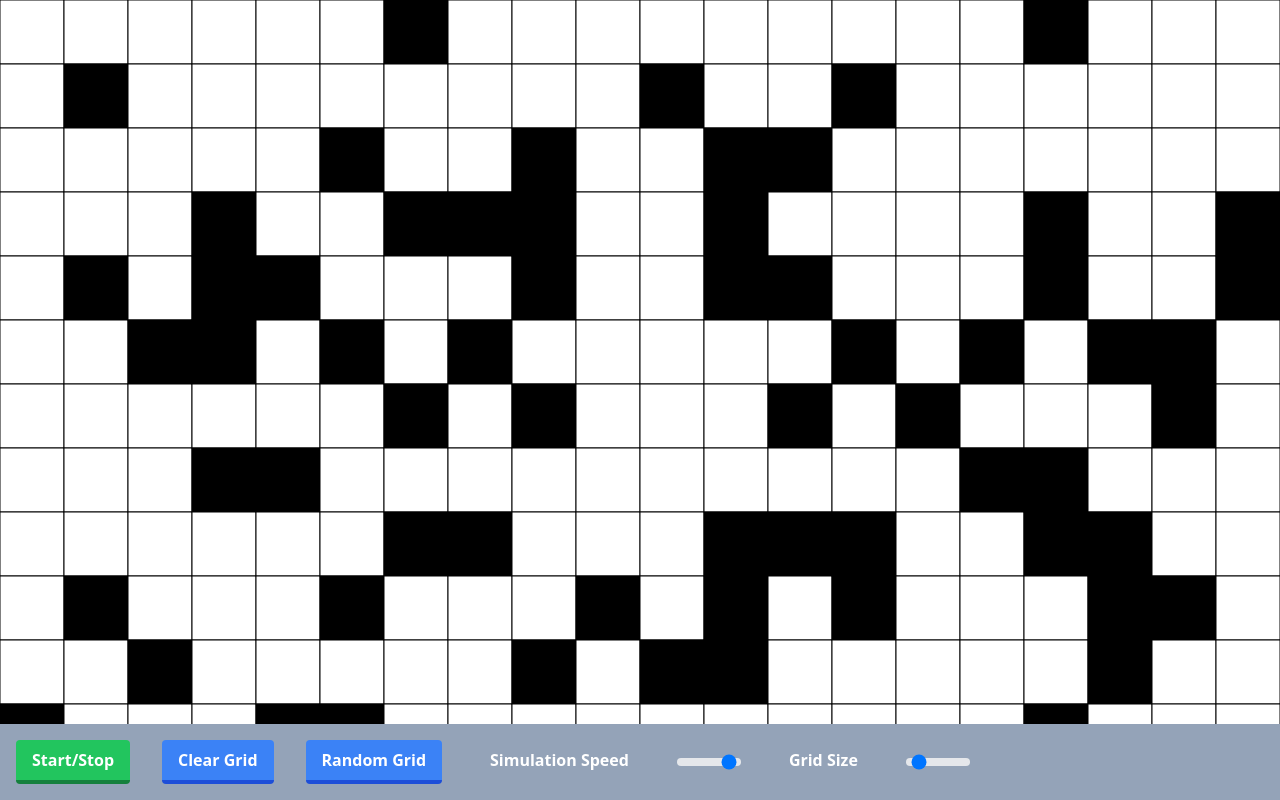
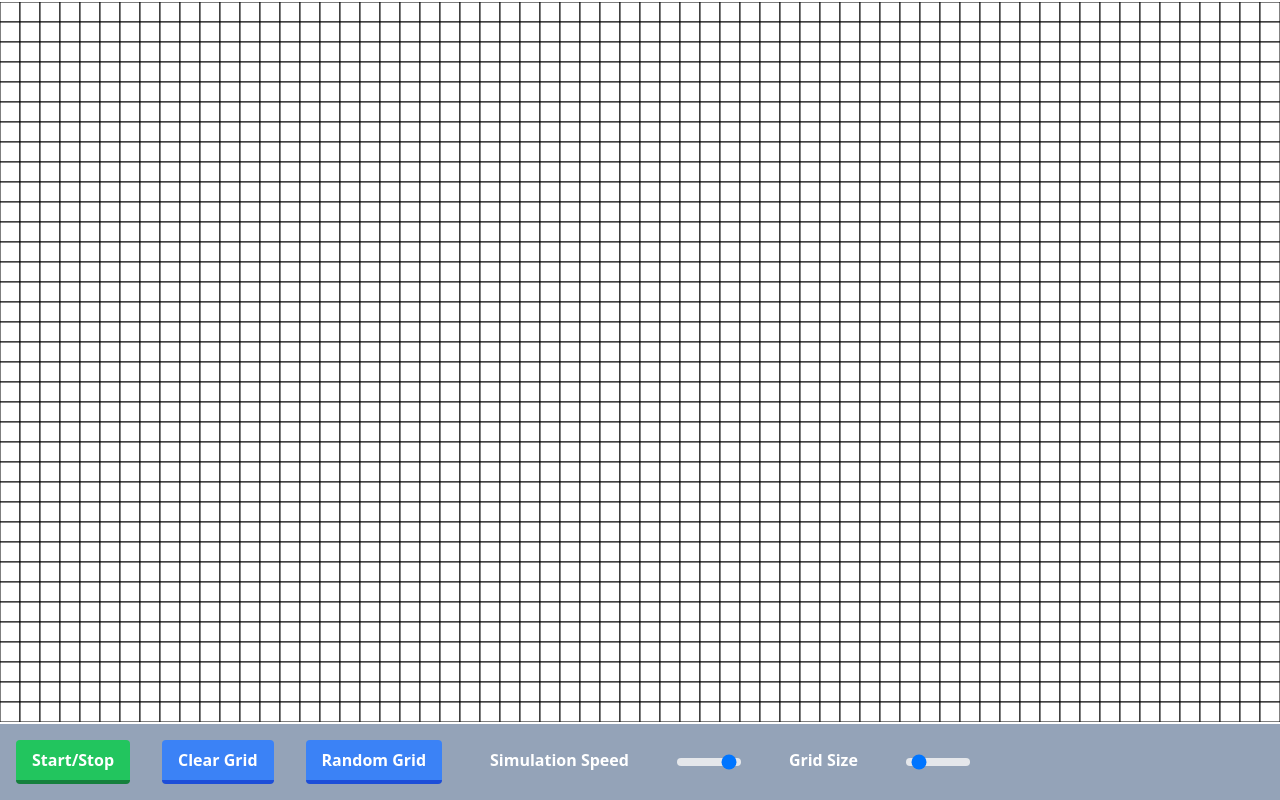
Before and after one commit to aboutBlank-dev/game-of-life-react, a React (Vite) app: page / in a window 1280 px wide. Built offline with nearby package versions, Linux system fonts and the light colour scheme.

Commit message:
grid can now be contained within a div

```diff
--- a/src/Game.tsx
+++ b/src/Game.tsx
@@ -1,97 +1,56 @@
-import { useEffect, useRef, useState } from "react";
+import { useEffect, useState } from "react";
 import Canvas, { GridCell } from "./components/GridCanvas";
 
 type Props = {};
 
-function calculateLiveNeighbors(gridCells: GridCell[][], x: number, y: number) {
-  let liveNeighbors = 0;
-  const dirs = [
-    [-1, -1],
-    [-1, 0],
-    [-1, 1],
-    [0, 1],
-    [1, 1],
-    [1, 0],
-    [1, -1],
-    [0, -1],
-  ];
-  for (let i = 0; i < dirs.length; i++) {
-    const dir = dirs[i];
-    let y1 = y + dir[0];
-    let x1 = x + dir[1];
-
-    if (
-      x1 >= 0 &&
-      y1 >= 0 &&
-      x1 < gridCells.length &&
-      y1 < gridCells.length &&
-      gridCells[y1][x1].alive
-    ) {
-      liveNeighbors++;
-    }
-  }
-
-  return liveNeighbors;
-}
-
-function generateEmptyGrid(gridSize: number) {
-  const newGrid: GridCell[][] = [];
-  for (let i = 0; i < gridSize; i++) {
-    newGrid[i] = [];
-    for (let j = 0; j < gridSize; j++) {
-      newGrid[i][j] = {
-        x: i,
-        y: j,
-        alive: false,
-      };
-    }
-  }
-  return newGrid;
-}
-
-function generateInitialGrid(gridSize: number) {
-  const newGrid: GridCell[][] = generateEmptyGrid(gridSize);
-  for (let y = 0; y < newGrid.length; y++) {
-    for (let x = 0; x < newGrid[y].length; x++) {
-      if (Math.random() < 0.5) {
-        newGrid[y][x].alive = Math.random() < 0.5;
-      }
-    }
-  }
-  return newGrid;
-}
-
-function changeGridSize(
-  originalGrid: GridCell[][],
-  gridSize: number
-): GridCell[][] {
-  const newGrid: GridCell[][] = generateEmptyGrid(gridSize);
-
-  for (let y = 0; y < originalGrid.length; y++) {
-    for (let x = 0; x < originalGrid[y].length; x++) {
-      if (x < gridSize && y < gridSize) {
-        newGrid[y][x] = originalGrid[y][x];
-      }
-    }
-  }
-
-  return newGrid;
-}
-
 function Game({}: Props) {
   const [isRunning, setIsRunning] = useState(false);
   const [simulationDelay, setSimulationDelay] = useState(100);
-  const [gridSize, setGridSize] = useState(20);
+  const [cellSize, setCellSize] = useState(20);
+  const [gridDimensions, setGridDimensions] = useState({
+    width: 0,
+    height: 0,
+  });
   const [gridCells, setGridCells] = useState<GridCell[][]>(
-    generateInitialGrid(gridSize)
+    generateRandomGrid(gridDimensions.width, gridDimensions.height)
   );
+
+  //Run simulation loop
+  useEffect(() => {
+    if (!isRunning) return;
+
+    const interval = setInterval(runSimulation, simulationDelay);
+    return () => {
+      clearInterval(interval);
+    };
+  });
+
+  //Update grid Cells
+  useEffect(() => {
+    setGridCells(
+      changeGridSize(gridCells, gridDimensions.width, gridDimensions.height)
+    );
+  }, [gridDimensions]);
+
+  const onCellClicked = (x: number, y: number) => {
+    const newGrid = [...gridCells]; //copy grid
+    newGrid[y][x].alive = !newGrid[y][x].alive;
+    setGridCells(newGrid);
+  };
+
+  const onGridSizeChanged = (width: number, height: number) => {
+    setGridDimensions({ width, height });
+  };
 
   const runSimulation = () => {
     if (!isRunning) {
       return;
     }
 
-    const newGrid = generateEmptyGrid(gridCells.length);
+    const newGrid = generateEmptyGrid(
+      gridDimensions.width,
+      gridDimensions.height
+    );
     for (let y = 0; y < gridCells.length; y++) {
       for (let x = 0; x < gridCells[y].length; x++) {
         const cell = gridCells[y][x];
@@ -107,37 +66,21 @@ function Game({}: Props) {
     setGridCells(newGrid);
   };
 
-  useEffect(() => {
-    if (!isRunning) return;
-
-    const interval = setInterval(runSimulation, simulationDelay);
-    return () => {
-      clearInterval(interval);
-    };
-  });
-
-  useEffect(() => {
-    setGridCells(changeGridSize(gridCells, gridSize));
-  }, [gridSize]);
-
-  const onCellClicked = (x: number, y: number) => {
-    //create copy of gridCells
-    const newGrid = [...gridCells];
-    newGrid[y][x].alive = !newGrid[y][x].alive;
-    setGridCells(newGrid);
-  };
-
   const toggleSimulation = () => {
     setIsRunning(!isRunning);
   };
 
   const clearGrid = () => {
-    setGridCells(generateEmptyGrid(gridCells.length));
+    setGridCells(
+      generateEmptyGrid(gridDimensions.width, gridDimensions.height)
+    );
     setIsRunning(false);
   };
 
   const randomGrid = () => {
-    setGridCells(generateInitialGrid(gridCells.length));
+    setGridCells(
+      generateRandomGrid(gridDimensions.width, gridDimensions.height)
+    );
     setIsRunning(false);
   };
 
@@ -146,14 +89,16 @@ function Game({}: Props) {
   } ${isRunning ? "border-red-700" : "border-green-700"} ${
     isRunning ? "hover:border-red-500" : "hover:border-green-500"
   }`;
+
   return (
     // make a div that takes up the full height of the screen
     <div className='flex flex-col h-screen'>
       <div className='grow'>
         <Canvas
-          gridSize={gridSize}
+          cellSize={cellSize}
           gridCells={gridCells}
           onCellClicked={onCellClicked}
+          onGridSizeChanged={onGridSizeChanged}
         />
       </div>
       <div className='flex flex-row space-x-8 w-full p-4 bg-slate-400'>
@@ -202,8 +147,8 @@ function Game({}: Props) {
           type='range'
           min='10'
           max='100'
-          value={gridSize}
-          onChange={(e) => setGridSize(Number(e.target.value))}
+          value={cellSize}
+          onChange={(e) => setCellSize(Number(e.target.value))}
           step='1'
           className='w-16 h-2 my-auto bg-gray-200 rounded-lg appearance-none cursor-pointer dark:bg-gray-700'
         />
@@ -213,3 +158,79 @@ function Game({}: Props) {
 }
 
 export default Game;
+
+function calculateLiveNeighbors(gridCells: GridCell[][], x: number, y: number) {
+  let liveNeighbors = 0;
+  const dirs = [
+    [-1, -1],
+    [-1, 0],
+    [-1, 1],
+    [0, 1],
+    [1, 1],
+    [1, 0],
+    [1, -1],
+    [0, -1],
+  ];
+  for (let i = 0; i < dirs.length; i++) {
+    const dir = dirs[i];
+    let y1 = y + dir[0];
+    let x1 = x + dir[1];
+
+    if (
+      x1 >= 0 &&
+      y1 >= 0 &&
+      x1 < gridCells.length &&
+      y1 < gridCells.length &&
+      gridCells[y1][x1].alive
+    ) {
+      liveNeighbors++;
+    }
+  }
+
+  return liveNeighbors;
+}
+
+function generateEmptyGrid(gridWidth: number, gridHeight: number) {
+  const newGrid: GridCell[][] = [];
+  for (let i = 0; i < gridWidth; i++) {
+    newGrid[i] = [];
+    for (let j = 0; j < gridHeight; j++) {
+      newGrid[i][j] = {
+        x: i,
+        y: j,
+        alive: false,
+      };
+    }
+  }
+  return newGrid;
+}
+
+function generateRandomGrid(gridWidth: number, gridHeight: number) {
+  const newGrid: GridCell[][] = generateEmptyGrid(gridWidth, gridHeight);
+  for (let y = 0; y < newGrid.length; y++) {
+    for (let x = 0; x < newGrid[y].length; x++) {
+      if (Math.random() < 0.5) {
+        newGrid[y][x].alive = Math.random() < 0.5;
+      }
+    }
+  }
+  return newGrid;
+}
+
+function changeGridSize(
+  originalGrid: GridCell[][],
+  gridWidth: number,
+  gridHeight: number
+): GridCell[][] {
+  const newGrid: GridCell[][] = generateEmptyGrid(gridWidth, gridHeight);
+
+  for (let x = 0; x < originalGrid.length; x++) {
+    for (let y = 0; y < originalGrid[x].length; y++) {
+      if (x < gridWidth && y < gridHeight) {
+        newGrid[x][y] = originalGrid[x][y];
+      }
+    }
+  }
+
+  return newGrid;
+}
--- a/src/components/GridCanvas.tsx
+++ b/src/components/GridCanvas.tsx
@@ -7,13 +7,14 @@ export type GridCell = {
 };
 
 type Props = {
-  gridSize: number;
+  cellSize: number;
   gridCells: GridCell[][];
   onCellClicked: (x: number, y: number) => void;
+  onGridSizeChanged: (width: number, height: number) => void;
 };
 
 function Canvas(
-  { gridSize, gridCells, onCellClicked }: Props,
+  { cellSize, gridCells, onCellClicked, onGridSizeChanged }: Props,
   props: React.CanvasHTMLAttributes<HTMLCanvasElement>
 ) {
   const canvasContainerRef = useRef<HTMLDivElement>(null);
@@ -48,6 +49,13 @@ function Canvas(
     };
   });
 
+  useEffect(() => {
+    //calculate how many cells fit in the canvas container
+    const width = Math.floor(canvasContainerDimensions.width / cellSize);
+    const height = Math.floor(canvasContainerDimensions.height / cellSize);
+    onGridSizeChanged(width, height);
+  }, [canvasContainerDimensions, cellSize]);
+
   //Draw grid
   useEffect(() => {
     const canvas = canvasRef.current;
@@ -56,11 +64,6 @@ function Canvas(
     if (!canvas || !ctx) return;
 
     ctx.clearRect(0, 0, canvas.width, canvas.height);
-
-    const cellSize =
-      (canvasContainerDimensions.width > canvasContainerDimensions.height
-        ? canvasContainerDimensions.width
-        : canvasContainerDimensions.height) / gridSize;
 
     for (let i = 0; i < gridCells.length; i++) {
       for (let j = 0; j < gridCells[i].length; j++) {
@@ -77,16 +80,11 @@ function Canvas(
         );
       }
     }
-  }, [canvasContainerDimensions, gridCells, gridSize]);
+  }, [canvasContainerDimensions, gridCells, cellSize]);
 
   const handleClick = (e: React.MouseEvent<HTMLCanvasElement>) => {
     const mouseX = e.clientX - canvasRef.current!.getBoundingClientRect().left;
     const mouseY = e.clientY - canvasRef.current!.getBoundingClientRect().top;
-
-    const cellSize =
-      (canvasContainerDimensions.width > canvasContainerDimensions.height
-        ? canvasContainerDimensions.width
-        : canvasContainerDimensions.height) / gridSize;
 
     for (let y = 0; y < gridCells.length; y++) {
       for (let x = 0; x < gridCells[y].length; x++) {
@@ -98,23 +96,23 @@ function Canvas(
           mouseY <= cell.y * cellSize + cellSize
         ) {
           onCellClicked(x, y);
+          return;
         }
       }
     }
   };
 
-  console.log(
-    "rendering canvas with widht/height",
-    canvasContainerDimensions.width,
-    canvasContainerDimensions.height
-  );
+  const finalWidth =
+    Math.floor(canvasContainerDimensions.width / cellSize) * cellSize;
+  const finalHeight =
+    Math.floor(canvasContainerDimensions.height / cellSize) * cellSize;
   return (
-    <div className='w-full h-full' ref={canvasContainerRef}>
+    <div className='relative w-full h-full' ref={canvasContainerRef}>
       <canvas
-        className='inset-0 mx-auto my-auto'
+        className='absolute inset-0 my-auto mx-auto'
         ref={canvasRef}
-        width={canvasContainerDimensions.width}
-        height={canvasContainerDimensions.height}
+        width={finalWidth}
+        height={finalHeight}
         onClick={handleClick}
         {...props}
       />
--- a/src/main.tsx
+++ b/src/main.tsx
@@ -4,7 +4,7 @@ import App from "./Game.tsx";
 import "./index.css";
 
 ReactDOM.createRoot(document.getElementById("root")!).render(
-  <React.StrictMode>
-    <App />
-  </React.StrictMode>
+  // <React.StrictMode>
+  <App />
+  // </React.StrictMode>
 );
```
